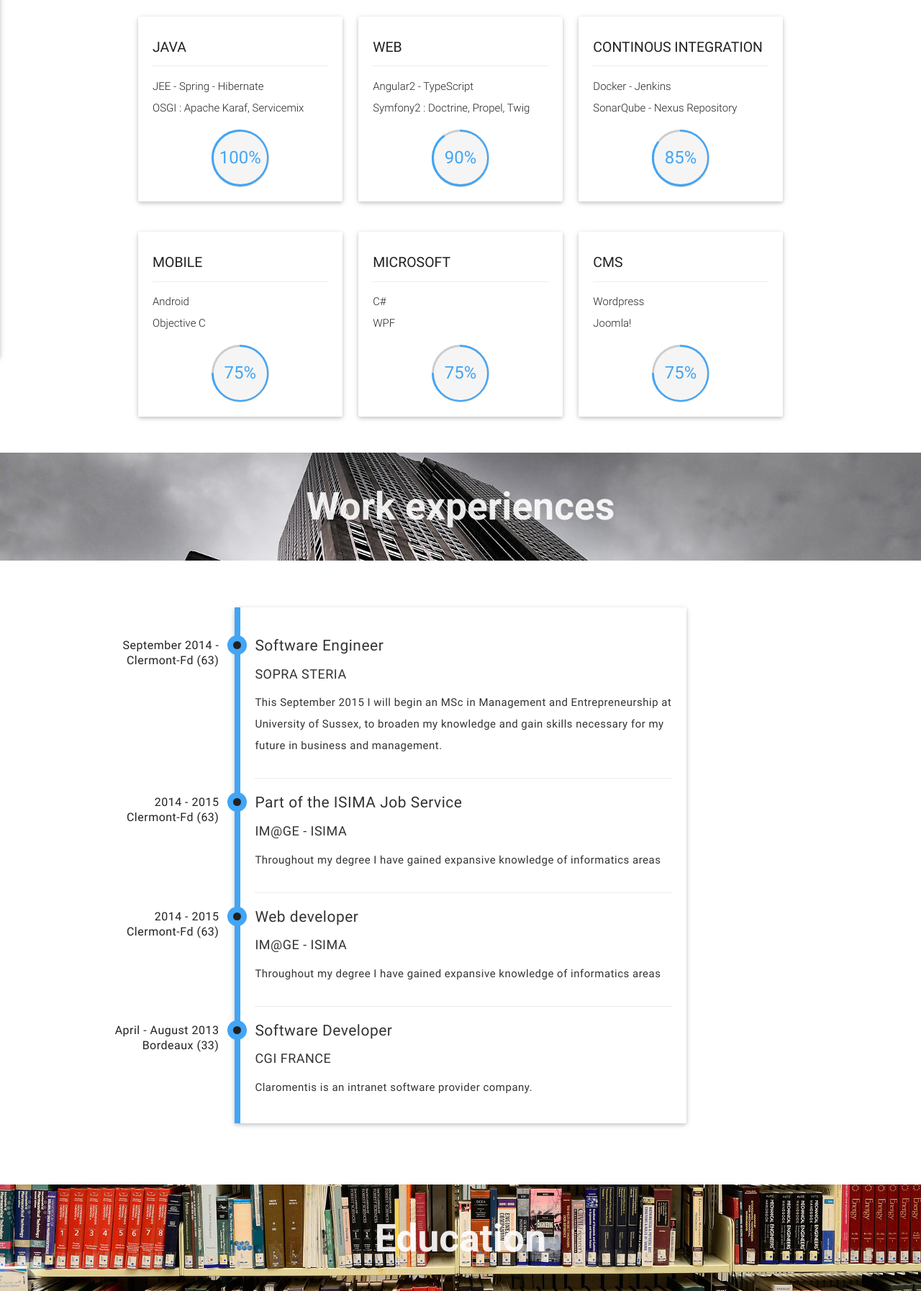
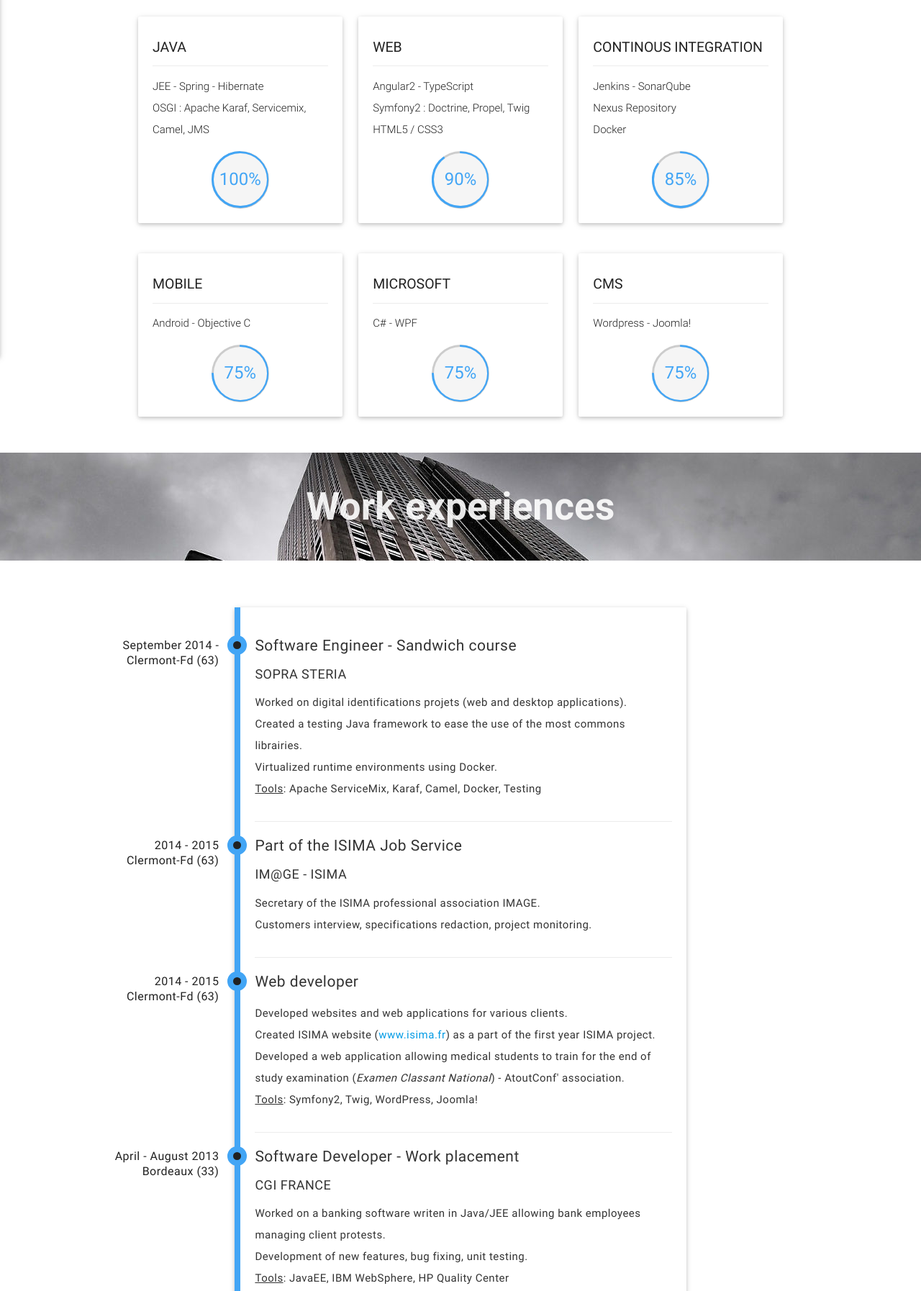
Before and after one commit to AlexisSouquiere/souquiere.fr, a plain HTML site: page index.html in a window 1280 px wide. Shown: the part 364-2158 px from the top of the page at 72% size. Drawn offline with nearby package versions, Linux system fonts and the light colour scheme.

Commit message:
Adding text content - reducing images size

```diff
--- a/css/style.css
+++ b/css/style.css
@@ -123,6 +123,10 @@ h5.card-title {
   font-size: inherit;
 }
 
+footer {
+  padding-bottom: 10px;
+}
+
 footer.page-footer {
   margin: 0;
 }
--- a/index.html
+++ b/index.html
@@ -6,10 +6,10 @@
   <title>Alexis SOUQUIERE - Software Engineer</title>
 
   <!-- CSS  -->
-  <link href="https://fonts.googleapis.com/icon?family=Material+Icons" rel="stylesheet">
-  <link href="css/materialize.css" type="text/css" rel="stylesheet" media="screen,projection"/>
-  <link href="css/style.css" type="text/css" rel="stylesheet" media="screen,projection"/>
-        <link rel="stylesheet" href="css/circle.css">
+  <link href="https://fonts.googleapis.com/icon?family=Material+Icons" rel="stylesheet" />
+  <link href="css/materialize.css" type="text/css" rel="stylesheet" media="screen,projection" />
+  <link href="css/style.css" type="text/css" rel="stylesheet" media="screen,projection" />
+  <link rel="stylesheet" href="css/circle.css" />
 </head>
 <body>
   <nav class="white" role="navigation">
@@ -52,7 +52,7 @@
 
       </div>
     </div>
-    <div class="parallax"><img src="img/intro.jpg" alt="Unsplashed background img 1"></div>
+    <div class="parallax"><img src="img/1.jpg" alt="Unsplashed background img 1"></div>
   </div>
 
   <span class="anchor" id="skills"></span>
@@ -69,7 +69,7 @@
               <p class="light">
                 JEE - Spring - Hibernate
                 <br/>
-                OSGI : Apache Karaf, Servicemix
+                OSGI : Apache Karaf, Servicemix, Camel, JMS
               </p>
             </div>
             <div class="clearfix">
@@ -92,6 +92,8 @@
                 Angular2 - TypeScript
                 <br/>
                 Symfony2 : Doctrine, Propel, Twig
+                <br/>
+                HTML5 / CSS3
               </p>
             </div>
             <div class="clearfix">
@@ -111,9 +113,11 @@
             <div class="card-content">
               <h5 class="card-title">CONTINOUS INTEGRATION</h5>
               <p class="light">
-                Docker - Jenkins
+                Jenkins - SonarQube
                 <br/>
-                SonarQube - Nexus Repository
+                Nexus Repository
+                <br/>
+                Docker
               </p>
             </div>
             <div class="clearfix">
@@ -135,9 +139,7 @@
             <div class="card-content">
               <h5 class="card-title">MOBILE</h5>
               <p class="light">
-                Android
-                <br/>
-                Objective C
+                Android - Objective C
               </p>
             </div>
             <div class="clearfix">
@@ -157,9 +159,7 @@
             <div class="card-content">
               <h5 class="card-title">MICROSOFT</h5>
               <p class="light">
-                C#
-                <br/>
-                WPF
+                C# - WPF
               </p>
             </div>
             <div class="clearfix">
@@ -179,9 +179,7 @@
             <div class="card-content">
               <h5 class="card-title">CMS</h5>
               <p class="light">
-                Wordpress
-                <br/>
-                Joomla!
+                Wordpress - Joomla!
               </p>
             </div>
             <div class="clearfix">
@@ -209,7 +207,7 @@
         </div>
       </div>
     </div>
-    <div class="parallax"><img src="img/work.jpg" alt="Unsplashed background img 2"></div>
+    <div class="parallax"><img src="img/2.jpg" alt="Unsplashed background img 2"></div>
   </div>
 
   <div class="container">
@@ -219,7 +217,7 @@
           <div class="col s12 m12 l12">
             <ul class="timeline">
               <li class="event">
-                <h3>Software Engineer</h3>
+                <h3>Software Engineer - Sandwich course</h3>
                 <h4>SOPRA STERIA</h4>
                 <div class="info">
                   September 2014 -
@@ -227,7 +225,13 @@
                   <span class="location">Clermont-Fd (63)</span>
                 </div>
                 <p>
-                  This September 2015 I will begin an MSc in Management and Entrepreneurship at University of Sussex, to broaden my knowledge and gain skills necessary for my future in business and management.
+                  Worked on digital identifications projets (web and desktop applications).
+                  <br/>
+                  Created a testing Java framework to ease the use of the most commons librairies.
+                  <br/>
+                  Virtualized runtime environments using Docker.
+                  <br/>
+                  <u>Tools</u>: Apache ServiceMix, Karaf, Camel, Docker, Testing
                 </p>
               </li>
               <li class="event">
@@ -239,23 +243,30 @@
                   <span class="location">Clermont-Fd (63)</span>
                 </div>
                 <p>
-                  Throughout my degree I have gained expansive knowledge of informatics areas
+                  Secretary of the ISIMA professional association IMAGE.
+                  <br/>
+                  Customers interview, specifications redaction, project monitoring.
                 </p>
               </li>
               <li class="event">
                 <h3>Web developer</h3>
-                <h4>IM@GE - ISIMA</h4>
                 <div class="info">
                   2014 - 2015
                   <br/>
                   <span class="location">Clermont-Fd (63)</span>
                 </div>
                 <p>
-                  Throughout my degree I have gained expansive knowledge of informatics areas
+                  Developed websites and web applications for various clients.
+                  <br/>
+                  Created ISIMA website (<a href="http://www.isima.fr" target="_blank">www.isima.fr</a>) as a part of the first year ISIMA project.
+                  <br/>
+                  Developed a web application allowing medical students to train for the end of study examination (<i>Examen Classant National</i>) - AtoutConf' association.
+                  <br/>
+                  <u>Tools</u>: Symfony2, Twig, WordPress, Joomla!
                 </p>
               </li>
               <li class="event">
-                <h3>Software Developer</h3>
+                <h3>Software Developer - Work placement</h3>
                 <h4>CGI FRANCE</h4>
                 <div class="info">
                   April - August 2013
@@ -263,9 +274,12 @@
                   <span class="location">Bordeaux (33)</span>
                 </div>
                 <p>
-                  Claromentis is an intranet software provider company.
+                  Worked on a banking software writen in Java/JEE allowing bank employees managing client protests.
+                  <br/>
+                  Development of new features, bug fixing, unit testing.
+                  <br/>
+                  <u>Tools</u>: JavaEE, IBM WebSphere, HP Quality Center
                 </p>
-              </li>
             </ul>
           </div>
         </div>
@@ -283,7 +297,7 @@
         </div>
       </div>
     </div>
-    <div class="parallax"><img src="img/degrees.jpg" alt="Unsplashed background img 3"></div>
+    <div class="parallax"><img src="img/3.jpg" alt="Unsplashed background img 3"></div>
   </div>
 
   <div class="container">
@@ -347,8 +361,13 @@
       <div class="row">
         <div class="col l8 s12">
           <h5 class="white-text">Alexis SOUQUIERE</h5>
-          <p class="grey-text text-lighten-4"></p>
-
+          <p class="grey-text text-lighten-4">
+            23 years old software engineer and final year student at ISIMA - Clermont-Ferrand.
+            <br/>
+            Curious and versatile, can work on every side of an application (UI/Server/CI/Infra).
+            <br/>
+            Sports fan and football player for 17 years.
+          </p>
         </div>
         <div class="col l4 s12">
           <h5 class="white-text">Stay in touch</h5>
@@ -361,11 +380,6 @@
         </div>
       </div>
     </div>
-    <div class="footer-copyright">
-      <div class="container">
-      Powered by <a class="brown-text text-lighten-3" href="http://materializecss.com">Materialize</a>
-      </div>
-    </div>
   </footer>
 
   <!--  Scripts-->
```
Also changed, not shown: img/1.jpg (added), img/2.jpg (added), img/3.jpg (added), img/degrees.jpg (deleted), img/intro.jpg (deleted), img/skills.jpg (deleted), img/work.jpg (deleted).
